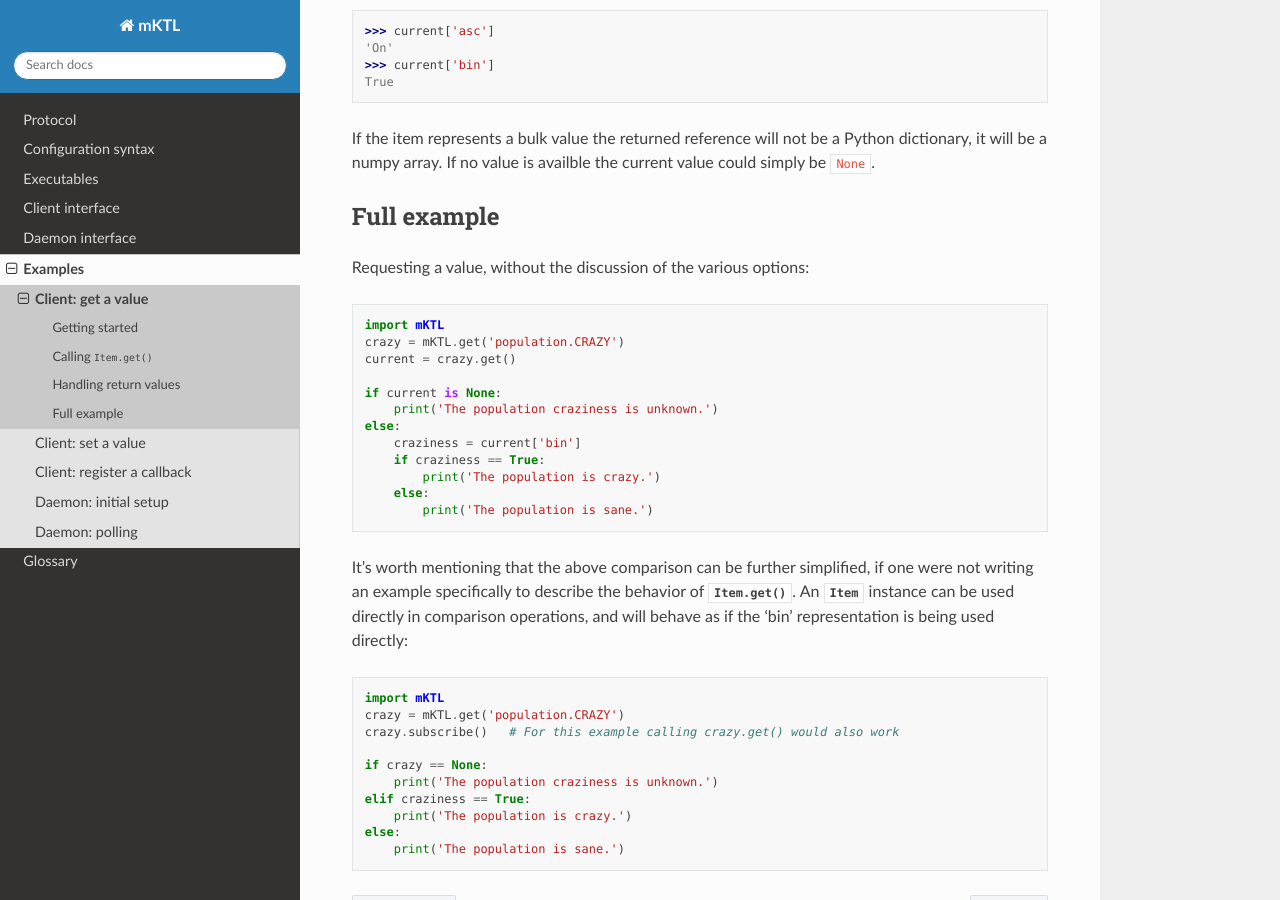
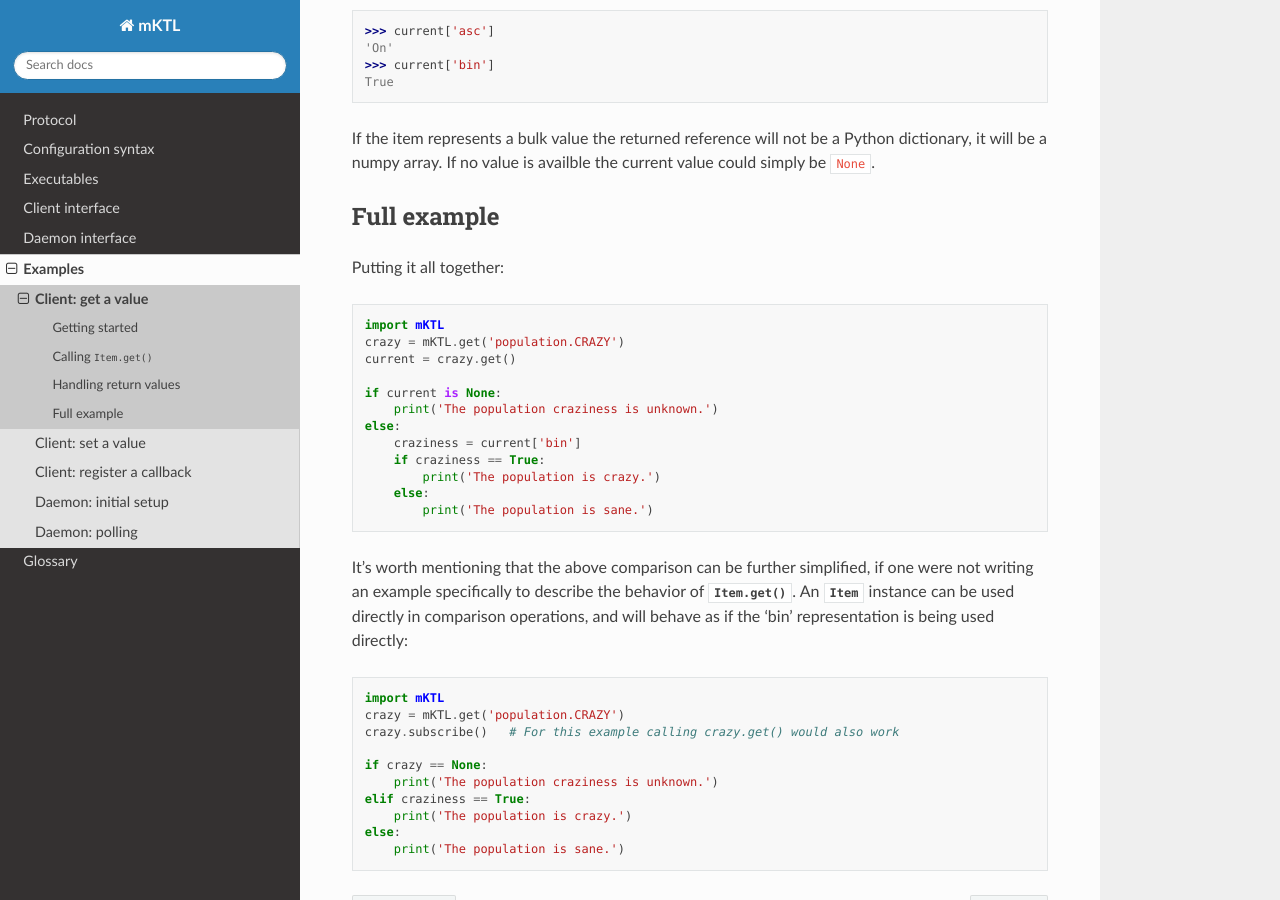
Before and after one commit to KeckObservatory/mKTL, a Sphinx documentation site: the page built from doc/example/get.rst, in a window 1280 px wide and 900 px high, scrolled down 1318 px. Built offline with Sphinx 7.4.7 and the Read the Docs theme 3.1.0, drawn with Linux system fonts in a browser that asks for light colours.

Commit message:
Different one-liner for the full example.

```diff
--- a/doc/example/get.rst
+++ b/doc/example/get.rst
@@ -80,7 +80,7 @@ could simply be ``None``.
 Full example
 ------------
 
-Requesting a value, without the discussion of the various options::
+Putting it all together::
 
     import mKTL
     crazy = mKTL.get('population.CRAZY')
```
